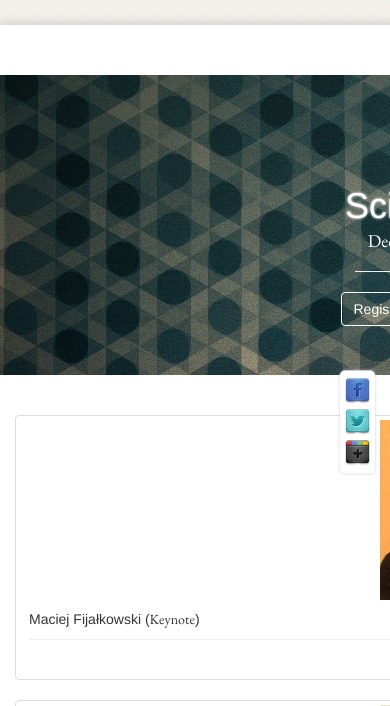
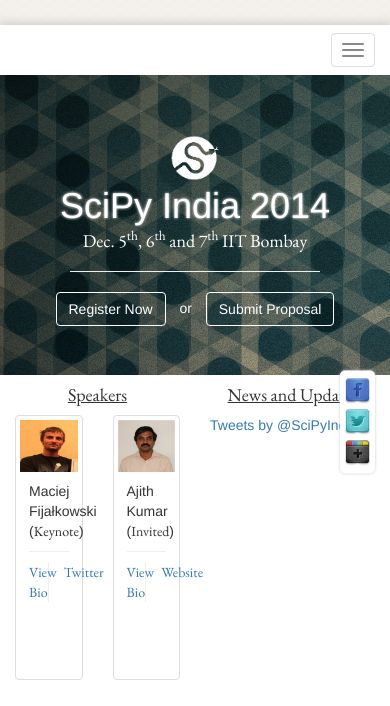
Before and after one commit to FOSSEE/scipy2014, a Django app: template static/website/templates/home.html in a window 390 px wide; the page is wider, and only the part inside the window is pictured. Shown: the top 706 px of that part. Run offline with Django 3.2, Linux system fonts and the light colour scheme; the template is opened without the code that fills it, so the values that code supplies are empty; parts of the project's set-up code (start-up, migrations or seed data) failed here and were passed over; some libraries are stand-ins or nearby versions.

Commit message:
added responsive classes

```diff
--- a/static/website/css/main.css
+++ b/static/website/css/main.css
@@ -10,7 +10,7 @@ body {
     background-image: url('../images/ecailles.png');
 }
 #page-wrapper {
-    width: 960px;
+    max-width: 960px;
     margin: 25px auto 10px;
     padding: 0 0 35px 0;
     background: #ffffff;
--- a/static/website/templates/home.html
+++ b/static/website/templates/home.html
@@ -60,10 +60,10 @@
                 <div class="container-fluid">
                     <div id="speakers">
                         <div class="row">
-                            <div class="col-md-6">
+                            <div class="col-lg-6 col-md-6 col-sm-6 col-xs-6">
                                 <h4 class="garmond" align="center"><u>Speakers</u></h4>
                                 <div class="row">
-                                    <div class="col-md-6">
+                                    <div class="col-lg-6 col-md-6 col-sm-6 col-xs-6">
                                         <div class="thumbnail">
                                             <img src="{% static 'website/images/maciej.png' %}">
                                             <div class="caption">
@@ -71,10 +71,10 @@
                                                 <hr>
                                                 <div class="extras garmond">
                                                     <div class="row">
-                                                        <div class="col-md-6 bio">
+                                                        <div class="col-lg-6 col-md-6 col-sm-6 col-xs-6 bio">
                                                             <a href="{% url 'website:invited_speakers' %}">View Bio</a>
                                                         </div>
-                                                        <div class="col-md-6">
+                                                        <div class="col-lg-6 col-md-6 col-sm-6 col-xs-6">
                                                             <a href="https://twitter.com/fijall" target="_blank">Twitter</a>
                                                         </div>
                                                     </div>
@@ -82,7 +82,7 @@
                                             </div>
                                         </div>
                                     </div> <!-- /.col -->
-                                    <div class="col-md-6">
+                                    <div class="col-lg-6 col-md-6 col-sm-6 col-xs-6">
                                         <div class="thumbnail">
                                             <img src="{% static 'website/images/ajith.jpeg' %}">
                                             <div class="caption">
@@ -90,10 +90,10 @@
                                                 <hr>
                                                 <div class="extras garmond">
                                                     <div class="row">
-                                                        <div class="col-md-6 bio">
+                                                        <div class="col-lg-6 col-md-6 col-sm-6 col-xs-6 bio">
                                                             <a href="{% url 'website:invited_speakers' %}">View Bio</a>
                                                         </div>
-                                                        <div class="col-md-6">
+                                                        <div class="col-lg-6 col-md-6 col-sm-6 col-xs-6">
                                                             <a href="http://expeyes.in/" target="_blank">Website</a>
                                                         </div>
                                                     </div>
@@ -104,7 +104,7 @@
                                 </div> <!-- /.row -->
                             </div> <!-- /.col -->
 
-                            <div class="col-md-6">
+                            <div class="col-lg-6 col-md-6 col-sm-6 col-xs-6">
                                 <h4 class="garmond" align="center"><u>News and Updates</u></h4>
                                 <a class="twitter-timeline"  href="https://twitter.com/SciPyIndia" data-widget-id="404921110312910848">Tweets by @SciPyIndia</a>
                                 <script>!function(d,s,id){var js,fjs=d.getElementsByTagName(s)[0],p=/^http:/.test(d.location)?'http':'https';if(!d.getElementById(id)){js=d.createElement(s);js.id=id;js.src=p+"://platform.twitter.com/widgets.js";fjs.parentNode.insertBefore(js,fjs);}}(document,"script","twitter-wjs");</script>
@@ -114,7 +114,7 @@
                     <hr>
                     <div id="conference">
                         <div class="row">
-                            <div class="col-md-6">
+                            <div class="col-lg-6 col-md-6 col-sm-6 col-xs-6">
                                 <h4 class="garmond" align="center"><u>Scope of the conference</u></h4>
                                 <p class="text-justify">
                                     SciPy India is a conference providing
@@ -148,7 +148,7 @@
                                     <a href="http://python.org" target="_blank">python.org</a>
                                 </p>
                             </div>
-                            <div class="col-md-6">
+                            <div class="col-lg-6 col-md-6 col-sm-6 col-xs-6">
                                 <div id="dates">
                                     <h4 class="garmond" align="center"><u>Important Dates</u></h4>
                                     <table class="table table-bordered">
@@ -168,12 +168,12 @@
                                 <div id="sponsors">
                                     <h4 class="garmond" align="center"><u>Sponsors</u></h4>
                                     <div class="row">
-                                        <div class="col-md-6">
+                                        <div class="col-lg-6 col-md-6 col-sm-6 col-xs-6">
                                             <a href="http://fossee.in/" target="_blank">
                                                 <img width="150" src="{% static 'website/images/fossee-logo.png' %}">
                                             </a>
                                         </div> <!-- /.col -->
-                                        <div class="col-md-6">
+                                        <div class="col-lg-6 col-md-6 col-sm-6 col-xs-6">
                                             <a href="http://mhrd.gov.in/" target="_blank">
                                                 <img width="150" src="{% static 'website/images/mhrd-logo.png' %}">
                                             </a>
@@ -196,7 +196,7 @@
                                         </tr>
                                     </table>
                                 </div> <!-- /#previous -->
-                            </div><!-- col-md-6 -->
+                            </div><!-- /.col -->
                             <div class="clearfix"></div>
                         </div> <!-- /.row -->
                     </div> <!-- /#conference-->
```
